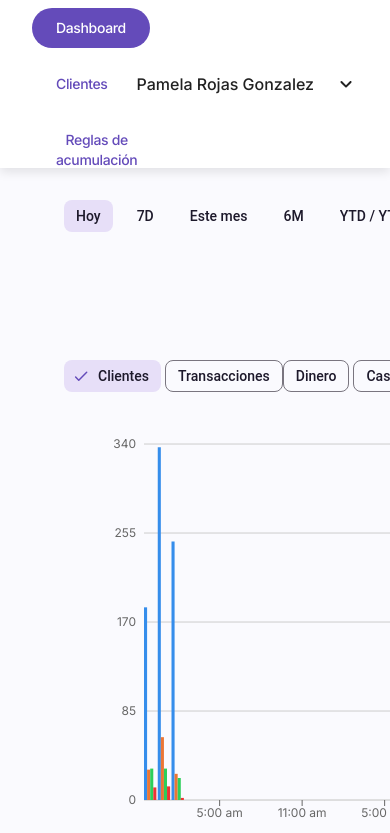
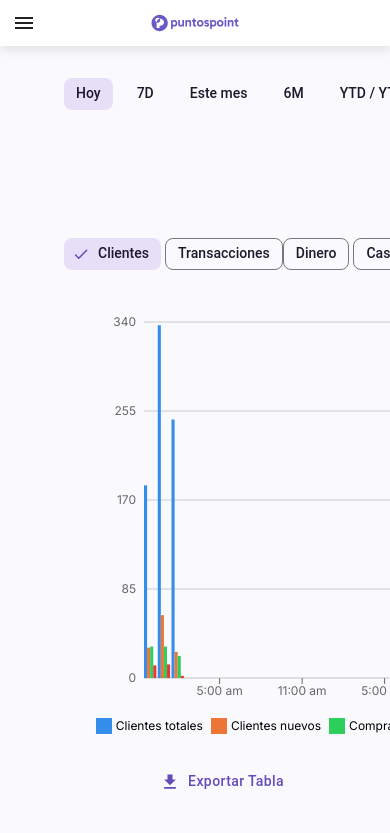
Before and after one commit to ilemarandrade/puntospoint-test-frontend, a Next.js app: page /dashboard in a window 390 px wide. Shown: the top 833 px of the page. Built offline with nearby package versions, Linux system fonts and the light colour scheme.

Commit message:
style: :lipstick: add responsive to topbar

```diff
--- a/src/components/top-bar/index.tsx
+++ b/src/components/top-bar/index.tsx
@@ -1,51 +1,137 @@
 'use client';
 
 import { linksMenu } from '@/constants/links-menu';
-import { AppBar } from '@mui/material';
+import {
+  AppBar,
+  Box,
+  Drawer,
+  IconButton,
+  ListItem,
+  ListItemButton,
+} from '@mui/material';
 import Grid from '@mui/material/Grid2';
 import Link from 'next/link';
 import { usePathname } from 'next/navigation';
 import ProfileMenu from './profile-menu.tsx';
 import Image from 'next/image';
+import { useState } from 'react';
+import { List } from '@mui/material';
+import MenuIcon from '@mui/icons-material/Menu';
+
+const drawerWidth = 240;
 
 const TopBar = () => {
   const pathname = usePathname();
+  const [mobileOpen, setMobileOpen] = useState(false);
+
+  const handleDrawerToggle = () => {
+    setMobileOpen((prevState) => !prevState);
+  };
 
   return (
+    <>
       <AppBar position="sticky">
-      <Grid container spacing={2}>
-        <Grid size={{ xs: 0, sm: 0, lg: 3 }} container alignItems="center">
+        <Grid container spacing={2} sx={{ position: 'relative' }}>
+          <IconButton
+            color="inherit"
+            aria-label="open drawer"
+            edge="start"
+            onClick={handleDrawerToggle}
+            sx={{
+              mr: 2,
+              position: 'absolute',
+              left: 0,
+              height: '100%',
+              display: { xs: 'flex', lg: 'none' },
+            }}
+          >
+            <MenuIcon />
+          </IconButton>
+          <Grid
+            size={{ xs: 12, lg: 3 }}
+            container
+            alignItems="center"
+            justifyContent="center"
+          >
             <Image
               src="/puntospoint-logo.svg"
               alt="Logo"
               width={100}
               height={100}
-            className="w-6/12"
+              className="max-w-[250px] lg:w-6/12"
             />
           </Grid>
           <Grid
-          size={{ xs: 'grow', lg: 6 }}
+            size={{ xs: 'grow', md: 6 }}
             container
             justifyContent={{ xs: 'left', lg: 'center' }}
             alignItems="center"
+            sx={{ display: { xs: 'none', lg: 'flex' } }}
           >
             {linksMenu.map((link) => (
               <Link
                 key={link.title}
                 href={link.url}
                 className={`${
-                pathname === link.url ? 'bg-primary text-white' : 'text-primary'
+                  pathname === link.url
+                    ? 'bg-primary text-white'
+                    : 'text-primary'
                 } rounded-[100px] h-[40px] gap-2 py-2.5 px-6 font-medium text-sm leading-5 tracking-tight text-center`}
               >
                 {link.title}
               </Link>
             ))}
           </Grid>
-        <Grid size={{ xs: 'auto', lg: 3 }}>
+          <Grid size={{ lg: 3 }} sx={{ display: { xs: 'none', lg: 'flex' } }}>
             <ProfileMenu />
           </Grid>
         </Grid>
       </AppBar>
+
+      <nav>
+        <Drawer
+          variant="temporary"
+          open={mobileOpen}
+          onClose={handleDrawerToggle}
+          ModalProps={{
+            keepMounted: true, // Better open performance on mobile.
+          }}
+          sx={{
+            display: { xs: 'block' },
+            '& .MuiDrawer-paper': {
+              boxSizing: 'border-box',
+              width: drawerWidth,
+            },
+          }}
+        >
+          <Box onClick={handleDrawerToggle} sx={{ textAlign: 'center' }}>
+            <List>
+              {linksMenu.map((item) => (
+                <ListItem key={item.title} disablePadding>
+                  <ListItemButton
+                    sx={{ textAlign: 'center' }}
+                    LinkComponent={Link}
+                    href={item.url}
+                  >
+                    {item.title}
+                  </ListItemButton>
+                </ListItem>
+              ))}
+              <ListItem disablePadding>
+                <ListItemButton sx={{ textAlign: 'center' }}>
+                  Editar Perfil
+                </ListItemButton>
+              </ListItem>
+              <ListItem disablePadding>
+                <ListItemButton sx={{ textAlign: 'center' }}>
+                  Cerrar Sesion
+                </ListItemButton>
+              </ListItem>
+            </List>
+          </Box>
+        </Drawer>
+      </nav>
+    </>
   );
 };
 
```
Lines whose indentation alone changed are shown as unchanged.
